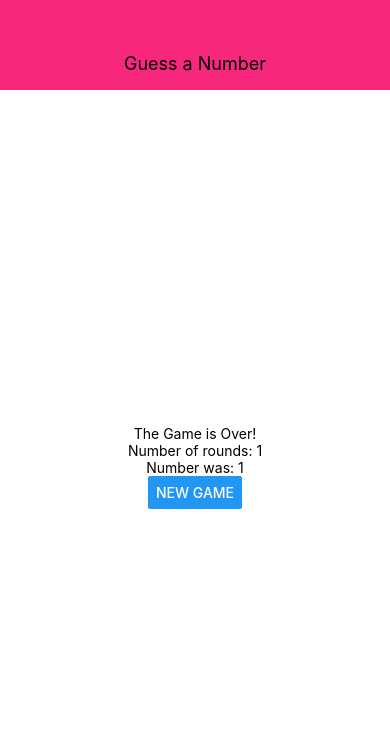
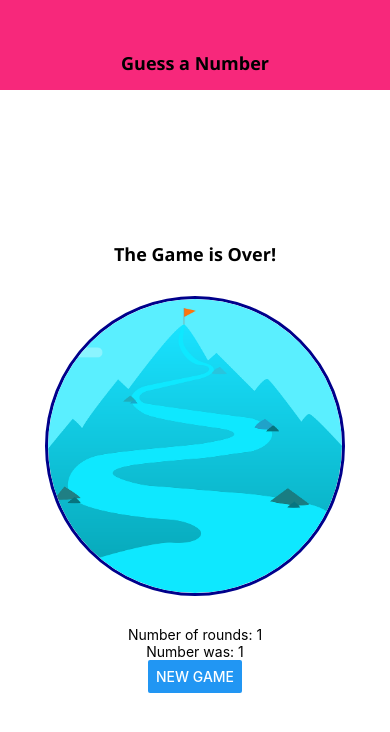
Before and after one commit to Kaitlyn-Lynette/GuessANumberReactNative, a React Native app: screen / in a window 390 px wide. Shown: the top 732 px of the page. Built offline with nearby package versions, Linux system fonts and the light colour scheme.

Commit message:
Added image

```diff
--- a/App.js
+++ b/App.js
@@ -10,7 +10,7 @@
 
 const fetchFonts = () => {
   return Font.loadAsync({
-    'open-sans': require('./assets/fonts/OpenSans-Regular.ttf'),
+    'open-sans-regular': require('./assets/fonts/OpenSans-Regular.ttf'),
     'open-sans-bold': require('./assets/fonts/OpenSans-Bold.ttf')
   });
 };
--- /dev/null
+++ b/components/BodyText.js
@@ -0,0 +1,13 @@
+import React from 'react';
+import {Text, StyleSheet} from 'react-native';
+
+const BodyText = props => <Text>{props.children}</Text>
+
+const styles = StyleSheet.create({
+
+    body: {
+        fontFamily: 'open-sans-bold'
+    }
+});
+
+export default BodyText;
--- a/components/Header.js
+++ b/components/Header.js
@@ -1,11 +1,12 @@
 import React from 'react';
 import { View, Text, StyleSheet } from 'react-native';
 import Colors from '../constants/Colors';
+import TitleText from './TitleText';
 
 const Header = props => {
   return (
     <View style={styles.header}>
-      <Text style={styles.headerTitle}>{props.title}</Text>
+      <TitleText>{props.title}</TitleText>
     </View>
   );
 };
@@ -19,10 +20,6 @@
     alignItems: 'center',
     justifyContent: 'center'
   },
-  headerTitle: {
-    color: 'black',
-    fontSize: 18
-  }
 });
 
 export default Header;
--- /dev/null
+++ b/components/TitleText.js
@@ -0,0 +1,14 @@
+import React from 'react';
+import {Text, StyleSheet} from 'react-native';
+
+const TitleText = props => <Text style={{...styles.title, ...props.style}}>{props.children}</Text>
+
+const styles = StyleSheet.create({
+
+    title: {
+        fontFamily: 'open-sans-bold',
+        fontSize: 18
+    }
+});
+
+export default TitleText;
--- a/screens/GameOverScreen.js
+++ b/screens/GameOverScreen.js
@@ -1,12 +1,22 @@
 import React from 'react';
-import {View, Text, StyleSheet, Button} from 'react-native';
+import {View, Text, StyleSheet, Button, Image} from 'react-native';
+
+import BodyText from '../components/BodyText';
+import TitleText from '../components/TitleText'
 
 const GameOverScreen = props => {
     return (
         <View style={styles.screen}>
-            <Text>The Game is Over!</Text>
-            <Text>Number of rounds: {props.roundsNumber}</Text>
-            <Text>Number was: {props.userNumber}</Text>
+            <TitleText>The Game is Over!</TitleText>
+
+        <View style={styles.imageContainer}>
+            <Image source = {require('../assets/success.png')}
+            style={styles.image}
+            resizeMode="cover"
+            />
+        </View>
+            <BodyText>Number of rounds: {props.roundsNumber}</BodyText>
+            <BodyText>Number was: {props.userNumber}</BodyText>
             <Button title="New Game" onPress={props.onRestart}></Button>
         </View>
     );
@@ -17,6 +27,20 @@
         flex: 1,
         justifyContent: 'center',
         alignItems: 'center'
+    },
+    imageContainer: {
+        width: 300,
+        height: 300,
+        borderRadius: 150,
+        borderWidth: 3,
+        borderColor: 'darkblue',
+        overflow: 'hidden',
+        marginVertical: 30
+    },
+    image: {
+        width: '100%',
+        height: '100%',
+        borderRadius: 200
     }
 })
 
--- a/screens/StartGameScreen.js
+++ b/screens/StartGameScreen.js
@@ -5,6 +5,8 @@
 import Input from '../components/Input'
 import Colors from '../constants/Colors'
 import NumberContainer from '../components/NumberContainer'
+import BodyText from '../components/BodyText'
+import TitleText from '../components/TitleText'
 
 
 const StartGameScreen = props => {
@@ -39,7 +41,7 @@
     if(confirmed) {
         confirmedOutput =
         <Card style={styles.summaryContainer}>
-            <Text>You Selected</Text>
+            <BodyText>You Selected</BodyText>
             <NumberContainer>{selectedNumber}</NumberContainer>
             <Button title="Start Game" onPress={()=>props.onStartGame(selectedNumber)}/>
         </Card>
@@ -50,9 +52,9 @@
             Keyboard.dismiss()
         }}>
         <View style={styles.screen}>
-            <Text style={styles.title}>Start a New Game!</Text>
+            <TitleText>Start a New Game!</TitleText>
             <Card style={styles.inputContainer}>
-                <Text style={styles.text}>Select a Number</Text>
+                <BodyText>Select a Number</BodyText>
 
                <Input
                style={styles.input}
```
Also changed, not shown: assets/success.png (added).
